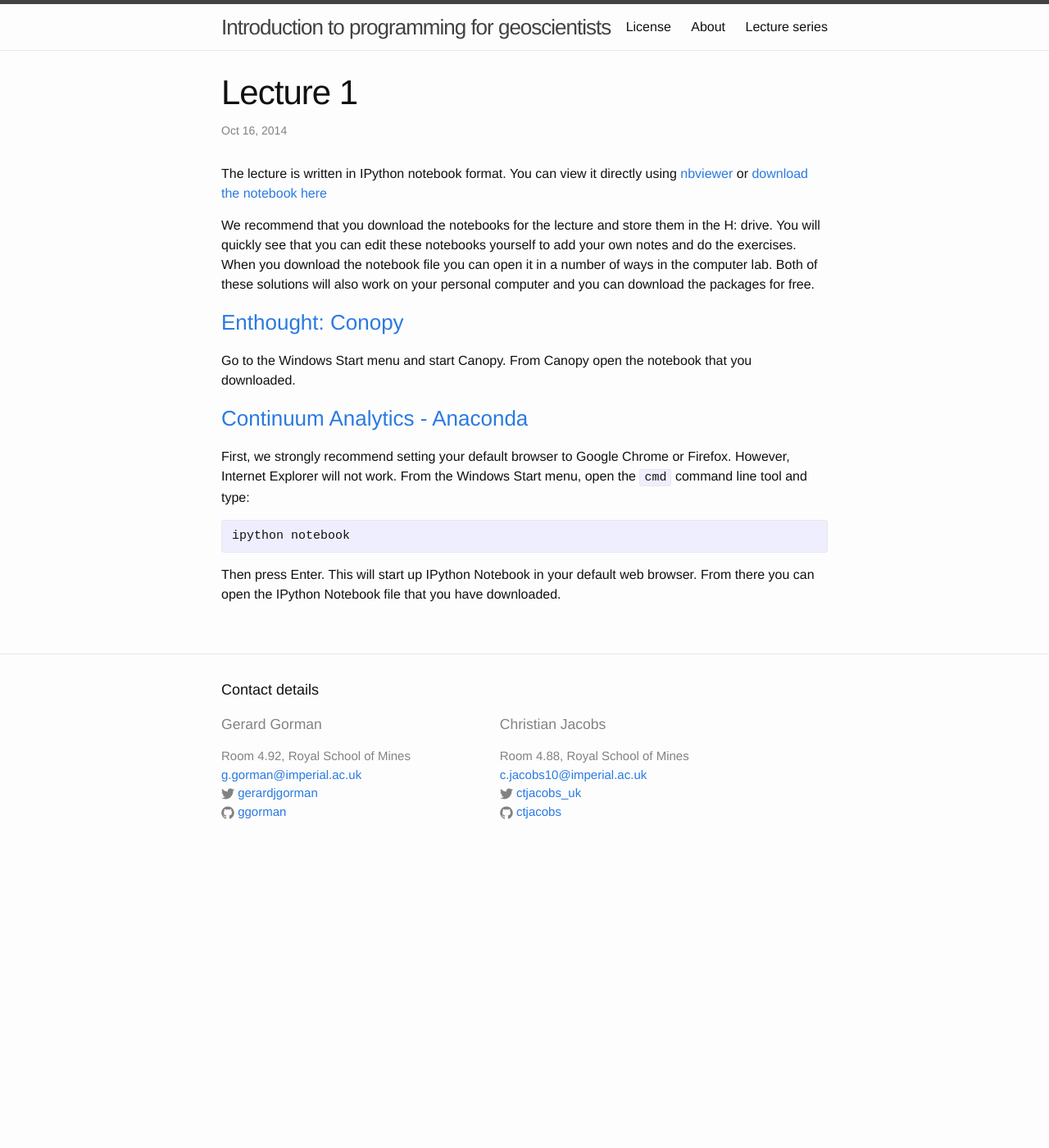
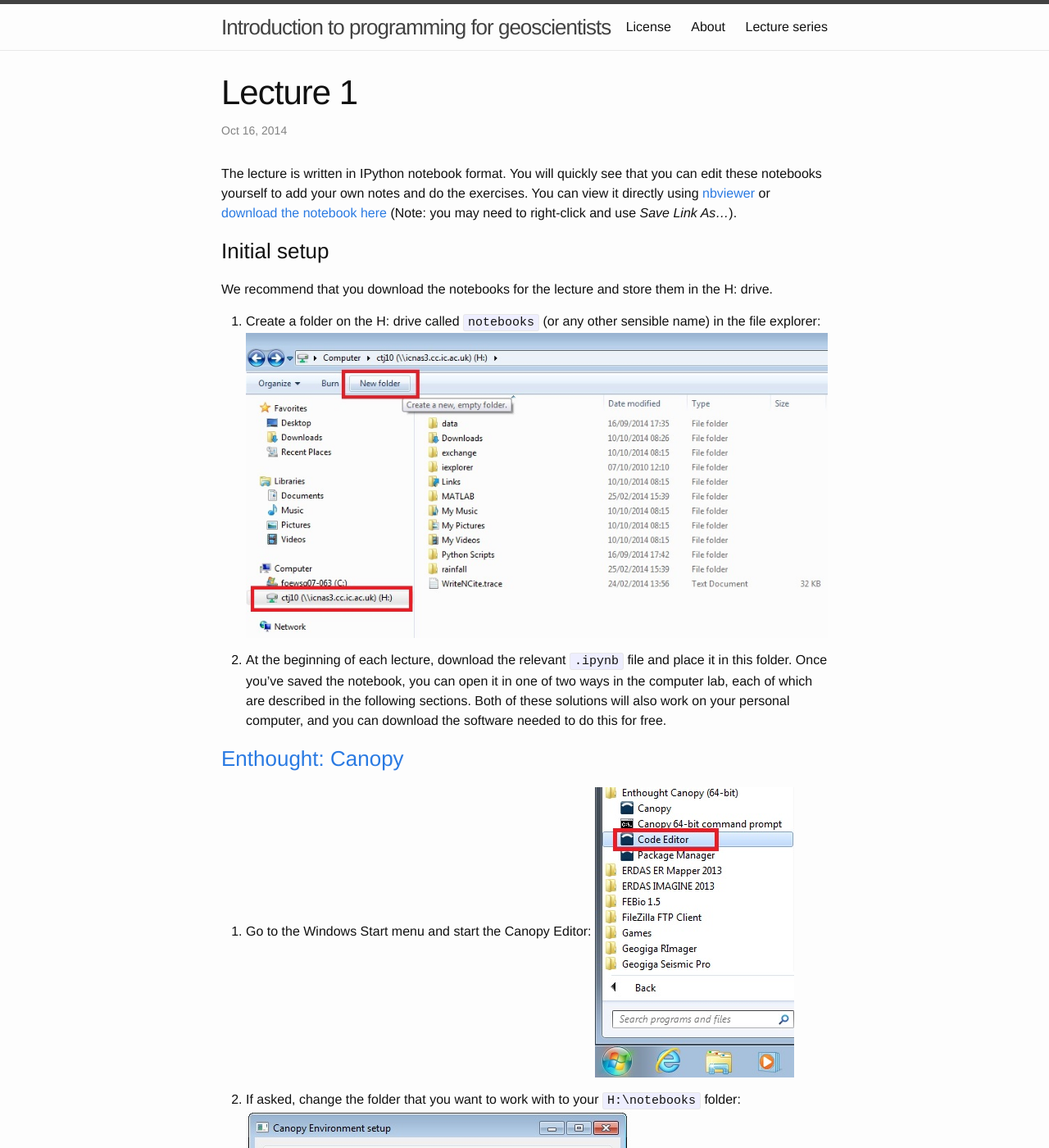
Before and after one commit to ggorman/Introduction-to-programming-for-geoscientists, a Jekyll site: the page built from _posts/2014-10-16-Lecture1.markdown, in a window 1280 px wide and 1400 px high. Shown: the whole window at 82% size. Built offline with Jekyll 4.4.1, drawn with Linux system fonts in a browser that asks for light colours; some of the changed text lies outside the part shown.

Commit message:
Added screenshot links to Lecture 1 markdown file.

```diff
--- a/_posts/2014-10-16-Lecture1.markdown
+++ b/_posts/2014-10-16-Lecture1.markdown
@@ -5,21 +5,42 @@ date:   2014-10-16 14:10:00
 categories: Lecture notes
 ---
 
-The lecture is written in IPython notebook format. You can view it directly using
-[nbviewer](http://nbviewer.ipython.org/url/raw.github.com/ggorman/Introduction-to-programming-for-geoscientists/master/notebook/Lecture-1-Introduction-to-programming-for-geoscientists.ipynb?raw=true)
-or [download the notebook here](http://raw.github.com/ggorman/Introduction-to-programming-for-geoscientists/master/notebook/Lecture-1-Introduction-to-programming-for-geoscientists.ipynb?raw=true)
+The lecture is written in IPython notebook format. You will quickly see that you can edit these notebooks yourself to add your own notes and do the exercises. You can view it directly using
+[nbviewer](http://nbviewer.ipython.org/url/raw.github.com/ggorman/Introduction-to-programming-for-geoscientists/master/notebook/Lecture-1-Introduction-to-programming-for-geoscientists.ipynb?raw=true) or [download the notebook here](http://raw.github.com/ggorman/Introduction-to-programming-for-geoscientists/master/notebook/Lecture-1-Introduction-to-programming-for-geoscientists.ipynb?raw=true) (Note: you may need to right-click and use *Save Link As...*).
 
-We recommend that you download the notebooks for the lecture and store them in the H: drive. You will quickly see that you can edit these notebooks yourself to add your own notes and do the exercises. When you download the notebook file you can open it in a number of ways in the computer lab. Both of these solutions will also work on your personal computer and you can download the packages for free.
+### Initial setup
+We recommend that you download the notebooks for the lecture and store them in the H: drive.
 
-### [Enthought: Conopy](https://www.enthought.com/products/canopy/)
-Go to the Windows Start menu and start Canopy. From Canopy open the notebook that you downloaded.
+1. Create a folder on the H: drive called `notebooks` (or any other sensible name) in the file explorer:
+![Create a new folder](https://raw.githubusercontent.com/ggorman/Introduction-to-programming-for-geoscientists/gh-pages/images/new_folder_on_h_drive.jpg "Create a new folder called 'notebooks' on your H: drive.")
+
+2. At the beginning of each lecture, download the relevant `.ipynb` file and place it in this folder. Once you've saved the notebook, you can open it in one of two ways in the computer lab, each of which are described in the following sections. Both of these solutions will also work on your personal computer, and you can download the software needed to do this for free.
+
+### [Enthought: Canopy](https://www.enthought.com/products/canopy/)
+1. Go to the Windows Start menu and start the Canopy Editor:
+![Canopy menu item](https://raw.githubusercontent.com/ggorman/Introduction-to-programming-for-geoscientists/gh-pages/images/canopy_menu_item.jpg "The Canopy menu item in the Windows Start menu.")
+
+2. If asked, change the folder that you want to work with to your `H:\notebooks` folder:
+![Canopy change folder](https://raw.githubusercontent.com/ggorman/Introduction-to-programming-for-geoscientists/gh-pages/images/canopy_change_directory.jpg "Changing the Canopy working directory.")
+
+3. Click *File* > *Open*, and select the .ipynb notebook file(s) that you want to open.
+
+4. If the mathematical formulae are hard to read, right-click on any formula, and select *Math Settings* > *Scale All Math...* and set the value to 200%.
+![Scale mathematical formulae](https://raw.githubusercontent.com/ggorman/Introduction-to-programming-for-geoscientists/gh-pages/images/scale.jpg "Scale mathematical formulae.")
 
 ### [Continuum Analytics - Anaconda](https://store.continuum.io/cshop/anaconda/)
-First, we strongly recommend setting your default browser to Google Chrome or Firefox. However, Internet Explorer will not work. From the Windows Start menu, open the `cmd` command line tool and type:
+1. First, we strongly recommend setting your default browser to Google Chrome or Firefox. In Firefox, go to *Tools* > *Options* > *Advanced* tab, and click the *Make Firefox the default browser* button. In Chrome, go to the *Settings* window and click *Make Google Chrome the default browser*.
+
+2. From the Windows Start menu, search for and open the `cmd` command line tool:
+![cmd](https://raw.githubusercontent.com/ggorman/Introduction-to-programming-for-geoscientists/gh-pages/images/cmd_menu_item.jpg "The cmd command line tool.")
+
+3. At the command line, type:
 {% highlight bash %}
+H:
+cd notebooks
 ipython notebook
 {% endhighlight %}
-Then press Enter. This will start up IPython Notebook in your default web browser. From there you can open the IPython Notebook file that you have downloaded.
+This will start up IPython Notebook in your default web browser. From there you should see the `.ipynb` files that you have saved in the `notebooks` folder.
 
 <!--
 [Solutions](http://nbviewer.ipython.org/url/raw.github.com/ggorman/Introduction-to-programming-for-geoscientists/master/notebook/Lecture-1-Introduction-to-programming-for-geoscientists-Solutions.ipynb?raw=true)
```
